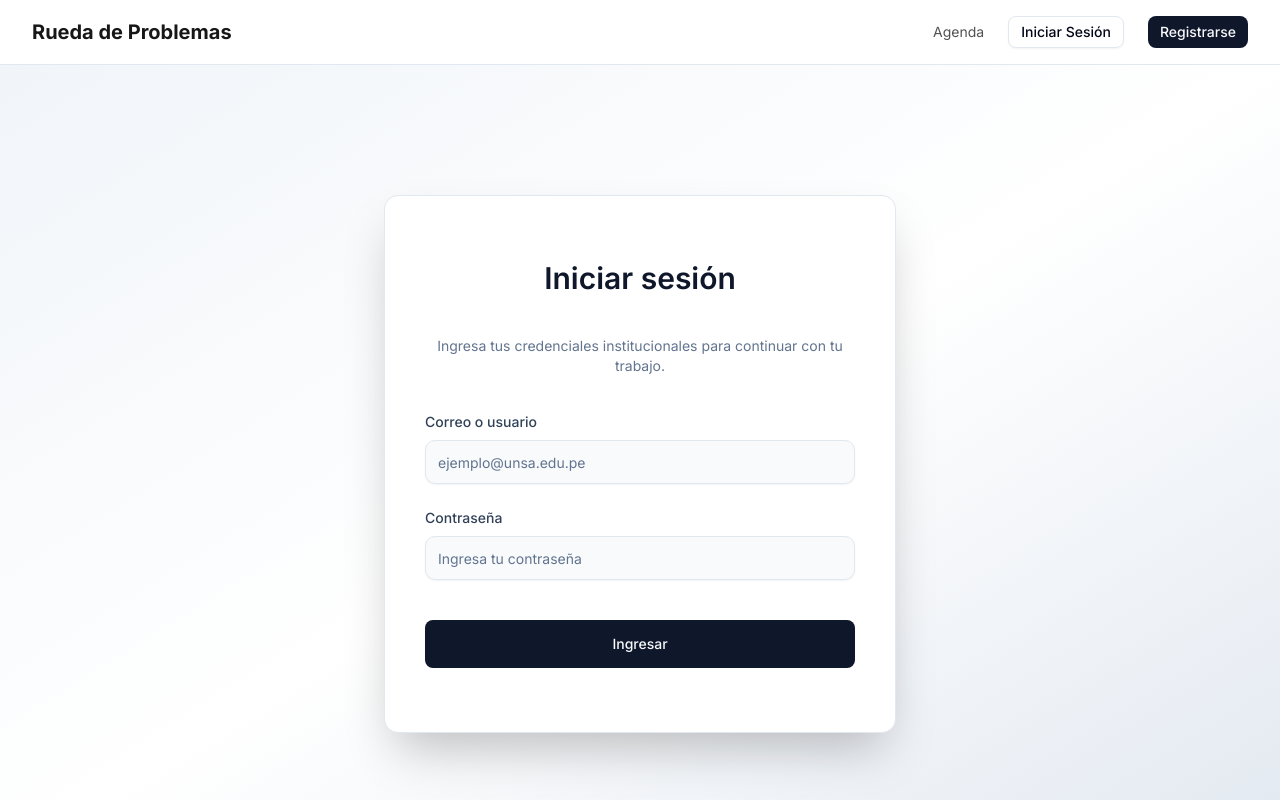
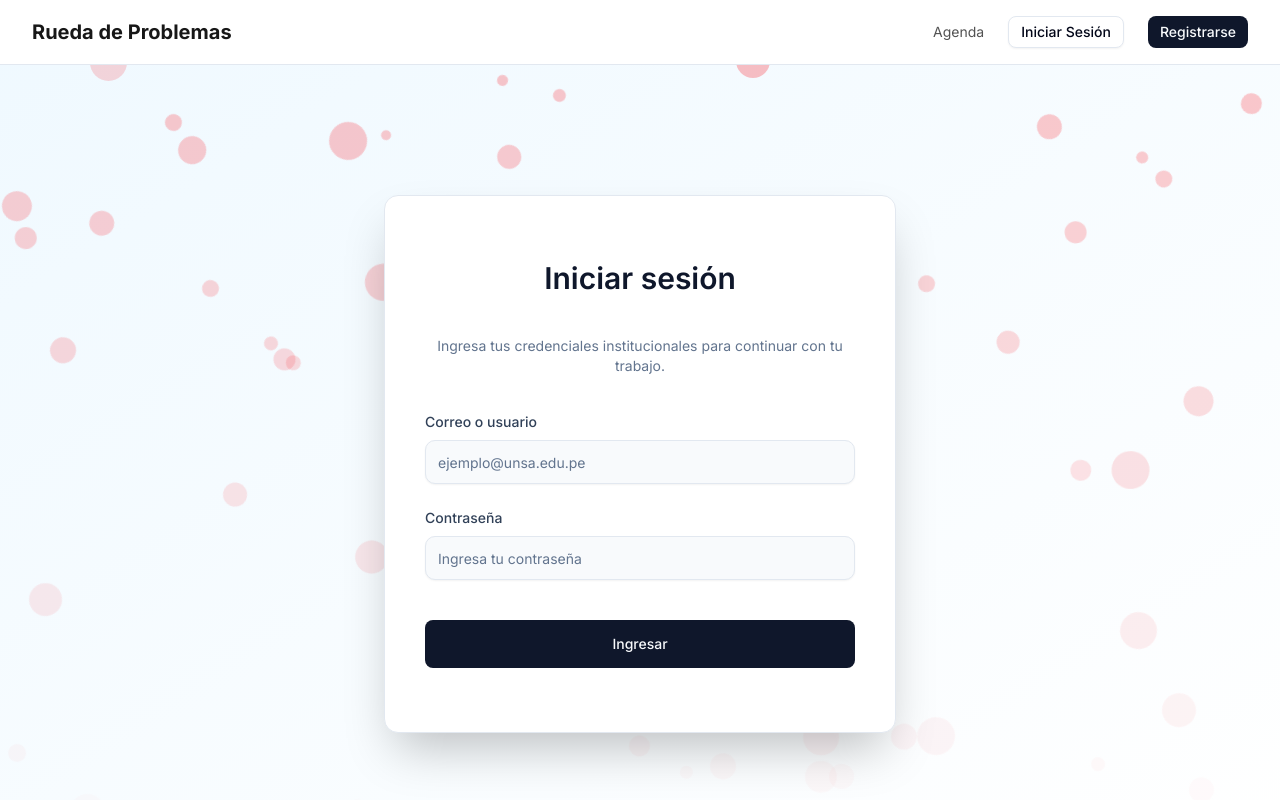
Before and after one commit to GzarateL/RuedadeProblemas, a Next.js app in the folder frontend/: page /login in a window 1280 px wide. Shown: the top 800 px of the page. Built offline with nearby package versions, Linux system fonts and the light colour scheme.

Commit message:
rainddrop implemented

```diff
--- a/frontend/package.json
+++ b/frontend/package.json
@@ -26,6 +26,7 @@
     "react-hook-form": "^7.65.0",
     "sonner": "^2.0.7",
     "tailwind-merge": "^3.3.1",
+    "tailwindcss-animate": "^1.0.7",
     "zod": "^4.1.12"
   },
   "devDependencies": {
--- a/frontend/src/app/globals.css
+++ b/frontend/src/app/globals.css
@@ -2,6 +2,22 @@
 @import "tw-animate-css"; /* Opcional si lo usas */
 
 @custom-variant dark (&:is(.dark *));
+
+/* Animación de gotas cayendo */
+@keyframes fall {
+  0% {
+    transform: translateY(0) rotate(0deg);
+    opacity: 0.7;
+  }
+  100% {
+    transform: translateY(100vh) rotate(360deg);
+    opacity: 0;
+  }
+}
+
+@utility animate-fall {
+  animation: fall 5s linear infinite;
+}
 
 /* Tus variables @theme inline existentes */
 @theme inline {
--- a/frontend/src/app/login/page.tsx
+++ b/frontend/src/app/login/page.tsx
@@ -11,6 +11,7 @@ import { Form, FormControl, FormField, FormItem, FormLabel, FormMessage } from "
 import { Card, CardContent, CardDescription, CardTitle } from "@/components/ui/card";
 import { Input } from "@/components/ui/input";
 import { Alert, AlertDescription } from "@/components/ui/alert";
+import { RainEffect } from "@/components/RainDrop";
 
 const formSchema = z.object({
   email: z.string().min(1, { message: "El correo es requerido." }),
@@ -65,11 +66,13 @@ export default function LoginPage() {
   }
 
   return (
-    <div className="relative flex min-h-screen items-center justify-center bg-gradient-to-br from-slate-100 via-white to-slate-200 px-4 py-12">
+    <div className="relative flex min-h-screen items-center justify-center bg-gradient-to-br from-sky-50 to-white px-4 py-12 overflow-hidden">
+      {/* Animación de gotas cayendo */}
+      <RainEffect />
+
       <Card
-        className={`w-full max-w-lg border border-slate-200 shadow-2xl transform transition-all duration-500 ease-out ${
-          isMounted ? "opacity-100 translate-y-0" : "opacity-0 translate-y-6"
-        }`}
+        className={`relative z-10 w-full max-w-lg border border-slate-200 shadow-2xl transform transition-all duration-500 ease-out ${isMounted ? "opacity-100 translate-y-0" : "opacity-0 translate-y-6"
+          }`}
       >
         <div className="flex flex-col bg-white p-8 sm:p-10">
           <CardContent className="p-0">
@@ -84,9 +87,8 @@ export default function LoginPage() {
             <Form {...form}>
               <form onSubmit={form.handleSubmit(onSubmit)} className="space-y-6">
                 <div
-                  className={`space-y-10 text-center pb-3 transform transition-all duration-700 ease-out ${
-                    isMounted ? "opacity-100 translate-y-0" : "opacity-0 -translate-y-6"
-                  }`}
+                  className={`space-y-10 text-center pb-3 transform transition-all duration-700 ease-out ${isMounted ? "opacity-100 translate-y-0" : "opacity-0 -translate-y-6"
+                    }`}
                   style={{ transitionDelay: "120ms" }}
                 >
                   <CardTitle className="text-3xl font-semibold text-slate-900">Iniciar sesión</CardTitle>
@@ -99,9 +101,8 @@ export default function LoginPage() {
                   name="email"
                   render={({ field }) => (
                     <div
-                      className={`transform transition-all duration-700 ease-out ${
-                        isMounted ? "opacity-100 translate-y-0" : "opacity-0 translate-y-6"
-                      }`}
+                      className={`transform transition-all duration-700 ease-out ${isMounted ? "opacity-100 translate-y-0" : "opacity-0 translate-y-6"
+                        }`}
                       style={{ transitionDelay: "220ms" }}
                     >
                       <FormItem>
@@ -125,9 +126,8 @@ export default function LoginPage() {
                   name="password"
                   render={({ field }) => (
                     <div
-                      className={`transform transition-all duration-700 ease-out ${
-                        isMounted ? "opacity-100 translate-y-0" : "opacity-0 translate-y-6"
-                      }`}
+                      className={`transform transition-all duration-700 ease-out ${isMounted ? "opacity-100 translate-y-0" : "opacity-0 translate-y-6"
+                        }`}
                       style={{ transitionDelay: "320ms" }}
                     >
                       <FormItem>
@@ -147,9 +147,8 @@ export default function LoginPage() {
                   )}
                 />
                 <div
-                  className={`transform transition-all duration-700 ease-out ${
-                    isMounted ? "opacity-100 translate-y-0" : "opacity-0 translate-y-6"
-                  }`}
+                  className={`transform transition-all duration-700 ease-out ${isMounted ? "opacity-100 translate-y-0" : "opacity-0 translate-y-6"
+                    }`}
                   style={{ transitionDelay: "420ms" }}
                 >
                   <Button
--- a/frontend/src/app/registro/components/FormularioRegistro.tsx
+++ b/frontend/src/app/registro/components/FormularioRegistro.tsx
@@ -11,6 +11,7 @@ import { Select, SelectContent, SelectItem, SelectTrigger, SelectValue } from "@
 import { Input } from "@/components/ui/input";
 import { Checkbox } from "@/components/ui/checkbox";
 import { Label } from "@/components/ui/label";
+import { RainEffect } from "@/components/RainDrop";
 
 // --- Simulación de datos ---
 const helices = [
@@ -200,9 +201,12 @@ export function FormularioRegistro({ rol, onVolver }: Props) {
 
   // --- 7) JSX ---
   return (
-    <div className="relative flex min-h-screen items-center justify-center bg-gradient-to-br from-slate-100 via-white to-slate-200 px-4 py-12">
+    <div className="relative flex min-h-screen items-center justify-center bg-gradient-to-br from-sky-50 to-white px-4 py-12 overflow-hidden">
+      {/* Animación de gotas cayendo */}
+      <RainEffect />
+
       <Card
-        className={`w-full max-w-3xl border border-slate-200 bg-white/90 shadow-2xl backdrop-blur-sm transition-all duration-500 ease-out ${
+        className={`relative z-10 w-full max-w-3xl border border-slate-200 bg-white/90 shadow-2xl backdrop-blur-sm transition-all duration-500 ease-out ${
           sectionAnimationFlag ? "opacity-100 translate-y-0" : "opacity-0 translate-y-6"
         }`}
       >
--- a/frontend/src/app/registro/components/SeleccionRol.tsx
+++ b/frontend/src/app/registro/components/SeleccionRol.tsx
@@ -2,6 +2,7 @@
 import { useEffect, useMemo, useState } from "react";
 import { Button } from "@/components/ui/button";
 import { Card, CardContent, CardDescription, CardHeader, CardTitle } from "@/components/ui/card";
+import { RainEffect } from "@/components/RainDrop";
 
 interface Props {
   onSelectRol: (rol: "externo" | "unsa") => void;
@@ -27,10 +28,13 @@ export function SeleccionRol({ onSelectRol }: Props) {
 
   return (
     <div
-      className={`relative flex min-h-screen items-center justify-center overflow-hidden bg-gradient-to-br from-neutral-100 via-white to-neutral-200 transition-opacity duration-700 ${
+      className={`relative flex min-h-screen items-center justify-center overflow-hidden bg-gradient-to-br from-sky-50 to-white transition-opacity duration-700 ${
         isMounted ? "opacity-100" : "opacity-0"
       }`}
     >
+      {/* Animación de gotas cayendo */}
+      <RainEffect />
+
       <div className="absolute inset-0 -z-10 overflow-hidden">
         <div
           className={`absolute -top-32 -left-24 h-72 w-72 rounded-full bg-[#d80c0d]/15 blur-3xl transition-all duration-[1200ms] ease-out ${
@@ -49,7 +53,7 @@ export function SeleccionRol({ onSelectRol }: Props) {
         />
       </div>
       <Card
-        className={`relative w-full max-w-3xl border border-slate-200 bg-white shadow-[0_25px_70px_-25px_rgba(15,23,42,0.35)] transform-gpu transition-all duration-700 ease-out ${
+        className={`relative z-10 w-full max-w-3xl border border-slate-200 bg-white shadow-[0_25px_70px_-25px_rgba(15,23,42,0.35)] transform-gpu transition-all duration-700 ease-out ${
           isMounted
             ? "opacity-100 translate-y-0 scale-100 blur-0"
             : "opacity-0 translate-y-8 scale-95 blur-sm"
--- /dev/null
+++ b/frontend/src/components/RainDrop.tsx
@@ -0,0 +1,63 @@
+"use client";
+
+import { useEffect, useState } from "react";
+
+// Genera estilos aleatorios para cada gota
+const createRaindropStyle = (): React.CSSProperties => {
+  const size = Math.random() * 30 + 10; // 10-40px (más grandes)
+  const left = Math.random() * 100; // 0-100% horizontal
+  const duration = Math.random() * 3 + 2; // 2-5 segundos
+  const delay = Math.random() * 2; // 0-2s delay
+  const opacity = Math.random() * 0.5 + 0.4; // 0.4-0.9 opacidad (más visibles)
+
+  return {
+    width: `${size}px`,
+    height: `${size}px`,
+    left: `${left}%`,
+    top: "-20px",
+    opacity,
+    animation: `fall ${duration}s linear ${delay}s infinite`,
+  };
+};
+
+// Componente individual de gota
+const RainDrop = ({ style }: { style: React.CSSProperties }) => {
+  return (
+    <div
+      className="absolute bg-red-500/40 rounded-full animate-fall pointer-events-none"
+      style={style}
+    />
+  );
+};
+
+// Componente contenedor de lluvia
+export function RainEffect() {
+  const [raindrops, setRaindrops] = useState<React.CSSProperties[]>([]);
+
+  useEffect(() => {
+    console.log("RainEffect montado - iniciando animación");
+    // Crear 50 gotas iniciales
+    const initialDrops = Array.from({ length: 50 }, () => createRaindropStyle());
+    setRaindrops(initialDrops);
+    console.log(`Creadas ${initialDrops.length} gotas iniciales`);
+
+    // Crear nuevas gotas cada 300ms
+    const interval = setInterval(() => {
+      setRaindrops((prev) => {
+        // Limitar a 100 gotas máximo para performance
+        const filtered = prev.length > 100 ? prev.slice(-80) : prev;
+        return [...filtered, createRaindropStyle()];
+      });
+    }, 300);
+
+    return () => clearInterval(interval);
+  }, []);
+
+  return (
+    <>
+      {raindrops.map((style, index) => (
+        <RainDrop key={`raindrop-${index}`} style={style} />
+      ))}
+    </>
+  );
+}
```
Also changed, not shown: frontend/src/app/admin/capacidades/components/CapacidadCard.tsx (indentation only), 1 other file (tests, documents, lock files or other folders).
